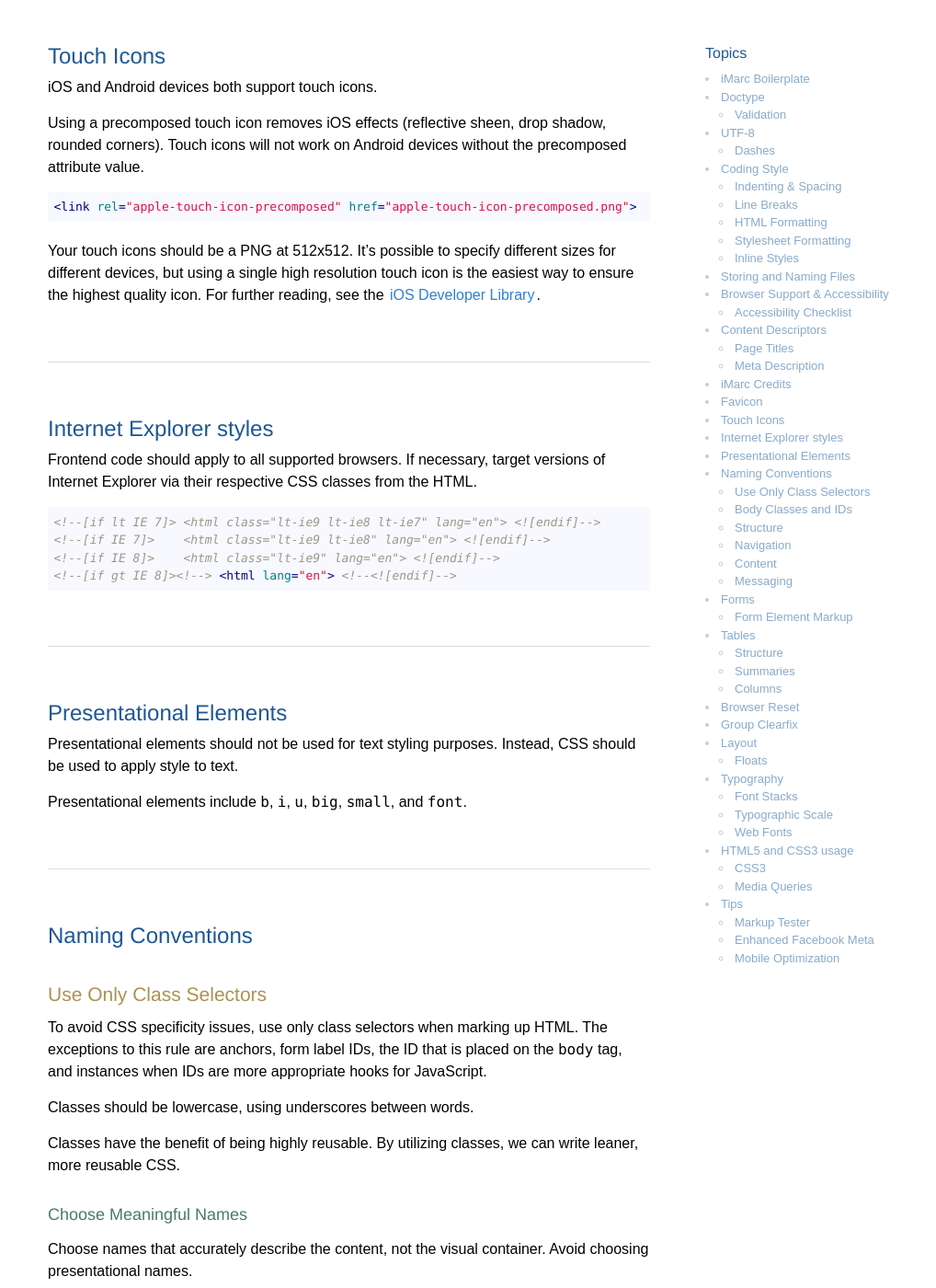
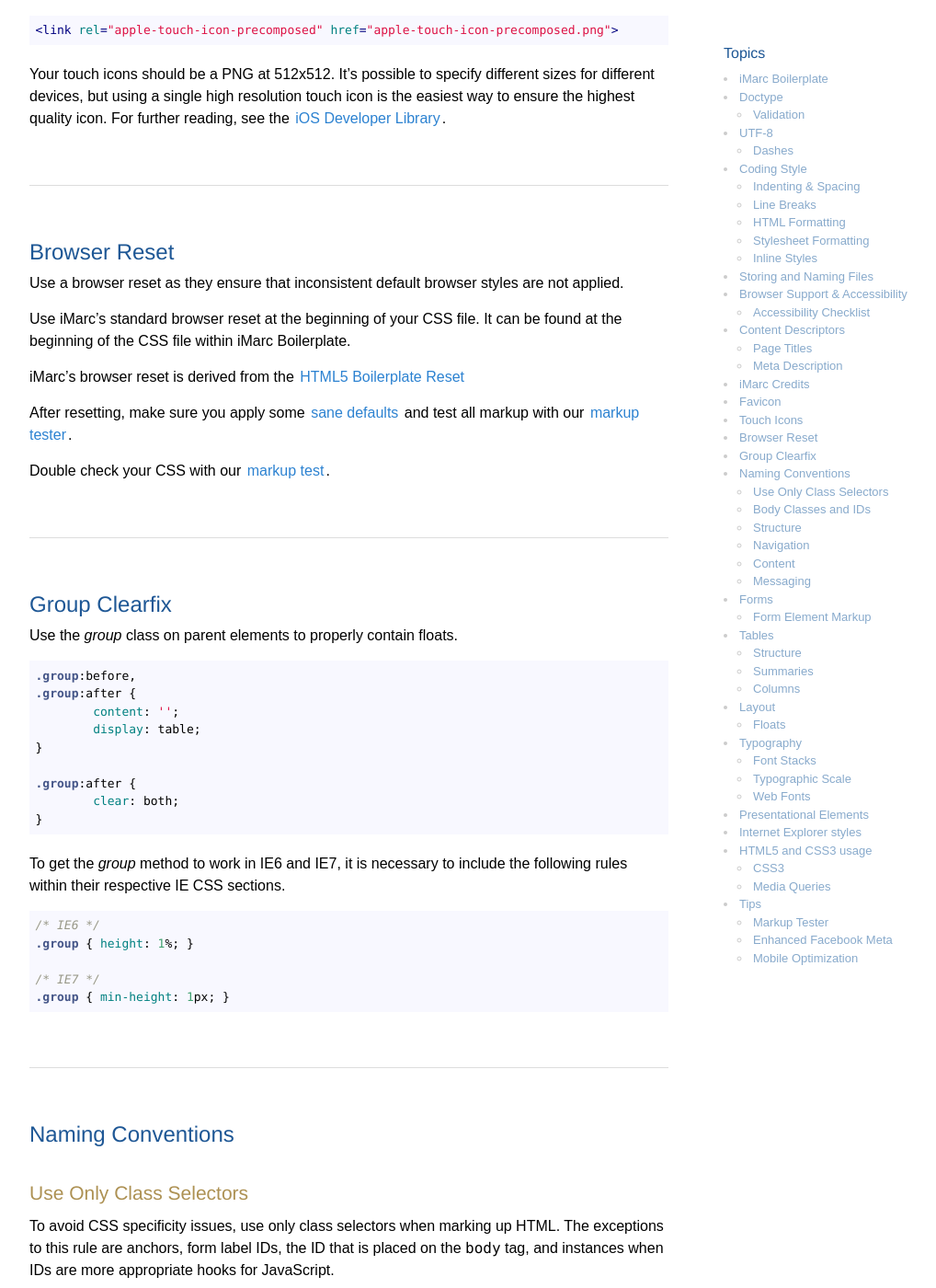
Before and after one commit to imarc/handbook, a Jekyll site: the page built from frontend.markdown, in a window 1280 px wide and 1400 px high, scrolled down 8068 px. Shown: the whole window at 92% size, without its empty margins (118-1136 px from the left). Built offline with Jekyll 4.4.1, drawn with Linux system fonts in a browser that asks for light colours; nearby versions of some CDN libraries; some of the changed text lies outside the part shown.

Commit message:
removed secondary nav refs; widened site by 40px; moving around frontend content and edit

```diff
--- a/css/mobile.css
+++ b/css/mobile.css
@@ -30,20 +30,11 @@
 	padding: 10px 0 0 0;
 }
 
-.secondary .secondary_nav {
-	margin: 0;
-	list-style: none;
-	background: #EEE;
-	padding: 10px 20px 0 20px;
-}
-
-#header .primary_nav li,
-.secondary .secondary_nav li {
+#header .primary_nav li {
 	padding: 0 10px 10px 10px;
 }
 
-#header .primary_nav li a,
-.secondary .secondary_nav li a {
+#header .primary_nav li a {
 	padding: 10px;
 	display: block;
 	background: #FFF;
@@ -53,8 +44,7 @@
 	border-radius: 10px;
 }
 
-#header .primary_nav li.active a,
-.secondary .secondary_nav li.active a {
+#header .primary_nav li.active a {
 	color: #FFF;
 	background: #2C82D1;
 }
--- a/css/screen.css
+++ b/css/screen.css
@@ -45,42 +45,15 @@
 				color: #FFF;
 				background: #000;
 			}
-	#header .secondary {
-		background: #F6F6F6;
-	}
-		#header .secondary .secondary_nav {
-			font-size: 14px;
-			width: 940px;
-			padding: 10px;
-			margin: 0 auto;
-			list-style: none;
-			text-align: right;
-		}
-  		#header .secondary .secondary_nav li {
-			display: inline-block;
-			margin: 0 0 0 5px;
-  		}
-    		#header .secondary .secondary_nav li a {
-				background: #FFF;
-				padding: 5px 10px;
-				display: inline-block;
-				-webkit-border-radius: 20px;
-				-moz-border-radius: 20px;
-				border-radius: 20px;
-    		}
-    		#header .secondary .secondary_nav li.active a {
-				color: #FFF;
-				background: #000;
-    		}
 
 .content {
-	width: 940px;
+	width: 980px;
 	padding: 20px;
 	margin: 0 auto;
 	position: relative;
 }
 	.content .main {
-		width: 655px;
+		width: 695px;
 		background: #FFF;
 	}
 		.content .main.full-width {
--- a/frontend.markdown
+++ b/frontend.markdown
@@ -79,7 +79,7 @@
 
 	header {
 		margin: 1em auto;
-	    width: 40em;
+		width: 40em;
 	}
 
 ### Line Breaks
@@ -281,7 +281,7 @@
 
 ![Example of meta description in search results](/img/meta_description.jpg)
 
-The meta description should be less than 160 characters.
+Keep meta descriptions less than 160 characters.
 
 	<meta name="description" content="iMarc creates web sites &amp; applications for discerning clients. Strategy, marketing, design and programming since 1997. Newburyport, MA — 978-462-8848" />
 
@@ -310,21 +310,41 @@
 
 Your touch icons should be a PNG at 512x512. It's possible to specify different sizes for different devices, but using a single high resolution touch icon is the easiest way to ensure the highest quality icon. For further reading, see the [iOS Developer Library](http://developer.apple.com/library/ios/#DOCUMENTATION/AppleApplications/Reference/SafariWebContent/ConfiguringWebApplications/ConfiguringWebApplications.html).
 
-## Internet Explorer styles
+## Browser Reset
+Use a browser reset as they ensure that inconsistent default browser styles are not applied.
 
-Frontend code should apply to all supported browsers. If necessary, target versions of Internet Explorer via their respective CSS classes from the HTML.
+Use iMarc’s standard browser reset at the beginning of your CSS file. It can be found at the beginning of the CSS file within iMarc Boilerplate.
 
-	<!--[if lt IE 7]> <html class="lt-ie9 lt-ie8 lt-ie7" lang="en"> <![endif]-->
-	<!--[if IE 7]>    <html class="lt-ie9 lt-ie8" lang="en"> <![endif]-->
-	<!--[if IE 8]>    <html class="lt-ie9" lang="en"> <![endif]-->
-	<!--[if gt IE 8]><!--> <html lang="en"> <!--<![endif]-->
+iMarc’s browser reset is derived from the [HTML5 Boilerplate Reset](https://github.com/h5bp/html5-boilerplate/blob/master/css/normalize.css)
 
-## Presentational Elements
+After resetting, make sure you apply some [sane defaults](#SaneDefaults) and
+test all markup with our [markup tester](#MarkupTest).
 
-Presentational elements should not be used for text styling purposes. Instead,
-CSS should be used to apply style to text.
+Double check your CSS with our [markup test](#MarkupTester).
 
-Presentational elements include `b`, `i`, `u`, `big`, `small`, and `font`.
+## Group Clearfix
+
+Use the _group_ class on parent elements to properly contain floats.
+
+	.group:before,
+	.group:after {
+		content: '';
+		display: table;
+	}
+
+	.group:after {
+		clear: both;
+	}
+
+To get the _group_ method to work in IE6 and IE7, it is necessary to include
+the following rules within their respective IE CSS sections.
+
+	/* IE6 */
+	.group { height: 1%; }
+
+	/* IE7 */
+	.group { min-height: 1px; }
+
 
 ## Naming Conventions
 
@@ -493,41 +513,6 @@
 Use `<colgroup>` and `<col>` elements to style table columns instead of using a `class` on each table cell. The only style properties that should be modified cross-browser are `background` and `color`.
 
 
-## Browser Reset
-Use a browser reset as they ensure that inconsistent default browser styles are not applied.
-
-Use iMarc’s standard browser reset at the beginning of your CSS file. It can be found at the beginning of the CSS file within iMarc Boilerplate.
-
-iMarc’s browser reset is derived from the [HTML5 Boilerplate Reset](https://github.com/h5bp/html5-boilerplate/blob/master/css/normalize.css)
-
-After resetting, make sure you apply some [sane defaults](#SaneDefaults) and
-test all markup with our [markup tester](#MarkupTest).
-
-Double check your CSS with our [markup test](#MarkupTester).
-
-## Group Clearfix
-
-Use the _group_ class on parent elements to properly contain floats.
-
-	.group:before,
-	.group:after {
-		content: '';
-		display: table;
-	}
-
-	.group:after {
-		clear: both;
-	}
-
-To get the _group_ method to work in IE6 and IE7, it is necessary to include
-the following rules within their respective IE CSS sections.
-
-	/* IE6 */
-	.group { height: 1%; }
-
-	/* IE7 */
-	.group { min-height: 1px; }
-
 ## Layout
 
 ### Floats
@@ -563,11 +548,11 @@
 
 Default **serif** font stack:
 
-font-family: Constantia, Lucida, Georgia, serif;
+`font-family: Constantia, Lucida, Georgia, serif;`
 
 Default **sans-serif** font stack:
 
-font-family: "Helvetica Neue", Helvetica, Arial, sans-serif;
+`font-family: "Helvetica Neue", Helvetica, Arial, sans-serif;`
 
 Include a generic font family such as `serif`, `sans-serif`, `cursive`,
 `fantasy`, or `monospace`. This provides a fallback in case all other fonts
@@ -663,6 +648,22 @@
 Font Squirrel also has a handy [@font-face Generator](http://www.fontsquirrel.com/fontface/generator) that can convert font files to various formats. Make sure you check with your producer regarding the use of web fonts as there are licensing requirements for certain fonts.
 
 [Google Web Fonts](http://www.google.com/webfonts) is a free web font collection iMarc has used.
+
+## Presentational Elements
+
+Presentational elements should not be used for text styling purposes. Instead,
+CSS should be used to apply style to text.
+
+Presentational elements include `b`, `i`, `u`, `big`, `small`, and `font`.
+
+## Internet Explorer styles
+
+Frontend code should apply to all supported browsers. If necessary, target versions of Internet Explorer via their respective CSS classes from the `HTML` tag.
+
+	<!--[if lt IE 7]> <html class="lt-ie9 lt-ie8 lt-ie7" lang="en"> <![endif]-->
+	<!--[if IE 7]>    <html class="lt-ie9 lt-ie8" lang="en"> <![endif]-->
+	<!--[if IE 8]>    <html class="lt-ie9" lang="en"> <![endif]-->
+	<!--[if gt IE 8]><!--> <html lang="en"> <!--<![endif]-->
 
 ## HTML5 and CSS3 usage
 
```
